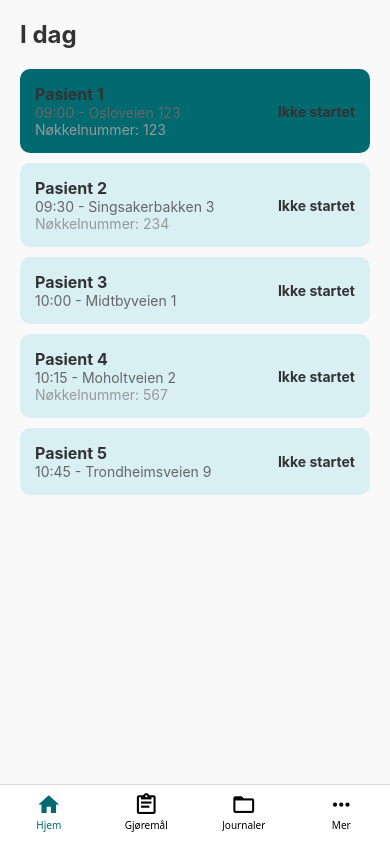
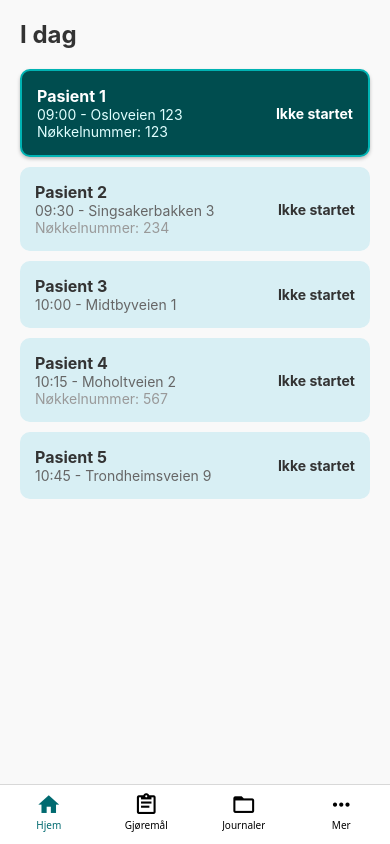
Before and after one commit to NTNU-IDI/TDT4900-Blockchain-Based-SSI-for-Homecare, a React Native app in the folder workerApp/: screen /Home in a window 390 px wide. Built offline with nearby package versions, Linux system fonts and the light colour scheme.

Commit message:
4: small fixes

```diff
--- a/workerApp/screens/HomePage.tsx
+++ b/workerApp/screens/HomePage.tsx
@@ -18,27 +18,59 @@ const HomePage: React.FC = () => {
   return (
     <View style={styles.container}>
       <Text style={styles.title}>I dag</Text>
-      {patients.map((patient) => (
+      {patients.map((patient) => {
+        const isCurrentPatient = currentPatientId === patient.id;
+
+        return (
           <TouchableOpacity
             key={patient.id}
             style={[
               styles.patientCard,
-            currentPatientId === patient.id && styles.currentPatientCard,
+              isCurrentPatient && styles.currentPatientCard,
             ]}
             onPress={() => dispatch(setCurrentPatient(patient.id))}
           >
             <View>
-            <Text style={styles.patientName}>{patient.name}</Text>
-            <Text style={styles.patientInfo}>{patient.time} - {patient.address}</Text>
+              <Text
+                style={[
+                  styles.patientName,
+                  isCurrentPatient && styles.currentPatientName,
+                ]}
+              >
+                {patient.name}
+              </Text>
+              <Text
+                style={[
+                  styles.patientInfo,
+                  isCurrentPatient && styles.currentPatientInfo,
+                ]}
+              >
+                {patient.time} - {patient.address}
+              </Text>
               {patient.nøkkelnummer ? (
-              <Text style={styles.patientKey}>Nøkkelnummer: {patient.nøkkelnummer}</Text>
+                <Text
+                  style={[
+                    styles.patientKey,
+                    isCurrentPatient && styles.currentPatientKey,
+                  ]}
+                >
+                  Nøkkelnummer: {patient.nøkkelnummer}
+                </Text>
               ) : null}
             </View>
-          <Text style={styles.patientStatus}>{patient.status}</Text>
+            <Text
+              style={[
+                styles.patientStatus,
+                isCurrentPatient && styles.currentPatientStatus,
+              ]}
+            >
+              {patient.status}
+            </Text>
           </TouchableOpacity>
-      ))}
+        );
+      })}
     </View>
   );
-};
 
+}
 export default HomePage;
--- a/workerApp/screens/StartedTaskPage.tsx
+++ b/workerApp/screens/StartedTaskPage.tsx
@@ -15,7 +15,7 @@ import {
 } from '../redux/store';
 import { useDispatch, useSelector } from 'react-redux';
 
-let taskTimer: NodeJS.Timeout | null = null;
+let visitTimer: NodeJS.Timeout | null = null;
 
   const StartedTasksPage: React.FC<{ navigation: any }> = ({ navigation }) => {
     const { currentPatientId, patients } = useSelector(
@@ -23,8 +23,8 @@ const StartedTasksPage: React.FC<{ navigation: any }> = ({ navigation }) => {
     );
     const dispatch = useDispatch();
 
-  const [timeLeft, setTimeLeft] = useState(0);
-  const [currentTaskIndex, setCurrentTaskIndex] = useState(0);
+    const [timeElapsed, setTimeElapsed] = useState(0); // Total time elapsed
+    const [totalDuration, setTotalDuration] = useState(0); // Total visit duration
     const [notes, setNotes] = useState('');
     const [modalVisible, setModalVisible] = useState(false);
     const [selectedTaskDescription, setSelectedTaskDescription] = useState('');
@@ -32,77 +32,36 @@ const StartedTasksPage: React.FC<{ navigation: any }> = ({ navigation }) => {
     const currentPatient = patients.find((p) => p.id === currentPatientId);
 
     useEffect(() => {
-    if (
-      currentPatient &&
-      currentPatient.status !== 'Ferdig' &&
-      currentPatient.tasks.length > 0
-    ) {
-      setCurrentTaskIndex(0);
+      if (currentPatient && currentPatient.tasks.length > 0) {
+        // Calculate the total visit duration
+        const totalTime = currentPatient.tasks.reduce(
+          (sum, task) => sum + task.duration,
+          0
+        );
+        setTotalDuration(totalTime * 60); // Convert minutes to seconds
+        startVisitTimer();
       }
+
+      return () => clearVisitTimer(); // Cleanup on unmount
     }, [currentPatient]);
 
-  useEffect(() => {
-    if (
-      currentPatient &&
-      currentPatient.status !== 'Ferdig' &&
-      currentTaskIndex < currentPatient.tasks.length
-    ) {
-      startTaskTimer(currentTaskIndex);
-    }
-    return () => clearTaskTimer();
-  }, [currentPatient, currentTaskIndex]);
+    const startVisitTimer = () => {
+      visitTimer = setInterval(() => {
+        setTimeElapsed((prev) => prev + 1);
+      }, 1000);
+    };
 
-  useEffect(() => {
-    if (
-      timeLeft > 0 &&
-      currentPatient &&
-      currentPatient.status !== 'Ferdig'
-    ) {
-      taskTimer = setInterval(() => {
-        setTimeLeft((prev) => prev - 1);
-      }, 1000);
-      return () => clearInterval(taskTimer);
-    } else if (timeLeft === 0) {
-      clearTaskTimer();
-      if (
-        currentPatient &&
-        currentPatient.status !== 'Ferdig' &&
-        currentTaskIndex < currentPatient.tasks.length
-      ) {
-        handleTaskCompletion();
-      }
-    }
-  }, [timeLeft]);
-
-  const clearTaskTimer = () => {
-    if (taskTimer) {
-      clearInterval(taskTimer);
-      taskTimer = null;
+    const clearVisitTimer = () => {
+      if (visitTimer) {
+        clearInterval(visitTimer);
+        visitTimer = null;
       }
     };
 
-  const startTaskTimer = (taskIndex: number) => {
-    const taskDuration = currentPatient?.tasks[taskIndex]?.duration || 0;
-    setTimeLeft(taskDuration * 60); // Convert minutes to seconds
-  };
-
-  const handleTaskCompletion = () => {
-    if (currentPatient && currentTaskIndex < currentPatient.tasks.length) {
-      dispatch(
-        updateTaskStatus({
-          patientId: currentPatient.id,
-          taskId: currentPatient.tasks[currentTaskIndex].id,
-          status: 'Påbegynt', // Set status to "Påbegynt" when starting
-        })
-      );
-
-      if (currentTaskIndex < currentPatient.tasks.length - 1) {
-        setCurrentTaskIndex((prevIndex) => prevIndex + 1);
-        startTaskTimer(currentTaskIndex + 1); // Start timer for the next task
-      } else {
-        finishTasks();
-      }
-    }
+    const formatTime = (seconds: number) => {
+      const minutes = Math.floor(seconds / 60);
+      const remainingSeconds = seconds % 60;
+      return `${minutes}:${remainingSeconds < 10 ? '0' : ''}${remainingSeconds}`;
     };
 
     const moveToNextPatient = () => {
@@ -112,6 +71,8 @@ const StartedTasksPage: React.FC<{ navigation: any }> = ({ navigation }) => {
           const nextPatient = patients[currentIndex + 1];
           dispatch(setCurrentPatient(nextPatient.id));
         } else {
+          // If no more patients, reset or handle completion
+          console.log('Ferdig med alle besøk');
           dispatch(setCurrentPatient(''));
         }
       };
@@ -120,7 +81,6 @@ const StartedTasksPage: React.FC<{ navigation: any }> = ({ navigation }) => {
       if (currentPatient) {
         dispatch(updatePatientStatus({ id: currentPatient.id, status: 'Ferdig' }));
         moveToNextPatient();
-      navigation.navigate('StartTaskPage');
       }
     };
 
@@ -137,36 +97,55 @@ const StartedTasksPage: React.FC<{ navigation: any }> = ({ navigation }) => {
       );
     }
 
+    const isOvertime = timeElapsed > totalDuration;
+
     return (
       <View style={styles.container}>
         <Text style={styles.patientText}>Oppgaver for: {currentPatient.name}</Text>
-      {currentPatient.tasks.map((task, index) => (
+
+        {/* Display the timer */}
+        <View style={styles.timerContainer}>
+          <Text style={isOvertime ? styles.overtimeText : styles.timerText}>
+            {isOvertime ? 'Overtid:' : 'Tid igjen:'} {formatTime(Math.abs(totalDuration - timeElapsed))}
+          </Text>
+        </View>
+
+        {currentPatient.tasks.map((task) => (
+          <View key={task.id} style={styles.taskContainer}>
             <TouchableOpacity
-          key={task.id}
-          style={[
-            styles.taskWrapper,
-            index === currentTaskIndex ? styles.activeTask : {},
-          ]}
+              style={styles.taskWrapper}
               onPress={() => openTaskDescription(task.description)}
             >
               <Text style={styles.taskName}>{task.name}</Text>
-          <Text style={styles.taskDuration}>{task.duration} min</Text>
-          <Text style={styles.taskStatus}>Status: {task.status}</Text>
-          {currentPatient.status !== 'Ferdig' && index === currentTaskIndex && (
-            <Text style={styles.timerText}>
-              Tid igjen: {Math.floor(timeLeft / 60)}:
-              {timeLeft % 60 < 10 ? '0' : ''}
-              {timeLeft % 60}
+              <Text style={styles.taskStatus}>Tid: {task.duration} min</Text>
+            </TouchableOpacity>
+            <TouchableOpacity
+              style={[
+                styles.checkbox,
+                task.status === 'Ferdig' && styles.checkboxCompleted,
+              ]}
+              onPress={() =>
+                dispatch(
+                  updateTaskStatus({
+                    patientId: currentPatient.id,
+                    taskId: task.id,
+                    status: task.status === 'Ferdig' ? 'Ikke startet' : 'Ferdig',
+                  })
+                )
+              }
+            >
+              <Text style={styles.checkboxText}>
+                {task.status === 'Ferdig' ? '✓' : ''}
               </Text>
-          )}
             </TouchableOpacity>
+          </View>
         ))}
 
         {/* Task Description Modal */}
 <Modal
   visible={modalVisible}
   transparent={true}
-        animationType="slide"
+  animationType="fade" // Use "fade" for smooth appearance
   onRequestClose={() => setModalVisible(false)}
 >
   <View style={styles.modalBackground}>
@@ -181,6 +160,7 @@ const StartedTasksPage: React.FC<{ navigation: any }> = ({ navigation }) => {
     </View>
   </View>
 </Modal>
+
 
         {/* General Notes */}
         <TextInput
@@ -219,31 +199,61 @@ const styles = StyleSheet.create({
       marginBottom: 20,
       color: '#333',
     },
+    timerContainer: {
+      marginBottom: 20,
+      padding: 15,
+      borderRadius: 10,
+      backgroundColor: '#D8EFF4',
+      alignItems: 'center',
+    },
+    timerText: {
+      fontSize: 18,
+      fontWeight: 'bold',
+      color: '#333',
+    },
+    overtimeText: {
+      fontSize: 18,
+      fontWeight: 'bold',
+      color: '#FF5733',
+    },
+    taskContainer: {
+      flexDirection: 'row',
+      alignItems: 'center',
+      justifyContent: 'space-between',
+      marginBottom: 10,
+    },
     taskWrapper: {
+      flex: 1,
       padding: 15,
       backgroundColor: '#D8EFF4',
       borderRadius: 10,
-    marginBottom: 10,
-  },
-  activeTask: {
-    backgroundColor: '#A5DFD8',
+      marginRight: 10,
     },
     taskName: {
       fontSize: 16,
       fontWeight: 'bold',
     },
-  taskDuration: {
+    taskStatus: {
       fontSize: 14,
       color: '#666',
     },
-  taskStatus: {
-    fontSize: 14,
-    color: '#333',
+    checkbox: {
+      width: 30,
+      height: 30,
+      borderWidth: 2,
+      borderColor: '#666',
+      borderRadius: 5,
+      alignItems: 'center',
+      justifyContent: 'center',
     },
-  timerText: {
+    checkboxCompleted: {
+      backgroundColor: '#4CAF50',
+      borderColor: '#4CAF50',
+    },
+    checkboxText: {
       fontSize: 16,
-    color: '#FF5733',
-    marginTop: 5,
+      color: '#FFF',
+      fontWeight: 'bold',
     },
     notesInput: {
       height: 80,
@@ -265,12 +275,6 @@ const styles = StyleSheet.create({
       color: '#FFF',
       fontSize: 16,
       fontWeight: 'bold',
-  },
-  message: {
-    fontSize: 18,
-    textAlign: 'center',
-    marginTop: 50,
-    color: '#666',
     },
     modalBackground: {
       flex: 1,
--- a/workerApp/styles/HomeStyles.ts
+++ b/workerApp/styles/HomeStyles.ts
@@ -21,26 +21,46 @@ const HomeStyles = StyleSheet.create({
     alignItems: 'center',
   },
   currentPatientCard: {
-    backgroundColor: '#006A70',
+    backgroundColor: '#004D4F', // Darker teal color for better contrast
+    borderWidth: 2,
+    borderColor: '#00B3B3', // Highlight border
+    shadowColor: '#000',
+    shadowOffset: { width: 0, height: 2 },
+    shadowOpacity: 0.25,
+    shadowRadius: 3.84,
+    elevation: 5, // Shadow for Android
   },
   patientName: {
     fontSize: 16,
     fontWeight: 'bold',
     color: '#333',
   },
+  currentPatientName: {
+    color: '#FFFFFF', // White text for selected patient
+  },
   patientInfo: {
     fontSize: 14,
     color: '#666',
   },
+  currentPatientInfo: {
+    color: '#E0FFFF', // Light text for better contrast
+  },
   patientKey: {
     fontSize: 14,
     color: '#999',
+  },
+  currentPatientKey: {
+    color: '#E0FFFF',
   },
   patientStatus: {
     fontSize: 14,
     fontWeight: 'bold',
     color: '#333',
   },
-})
+  currentPatientStatus: {
+    color: '#FFFFFF',
+  },
+});
+
 
 export default HomeStyles;
```
Lines whose indentation alone changed are shown as unchanged.
